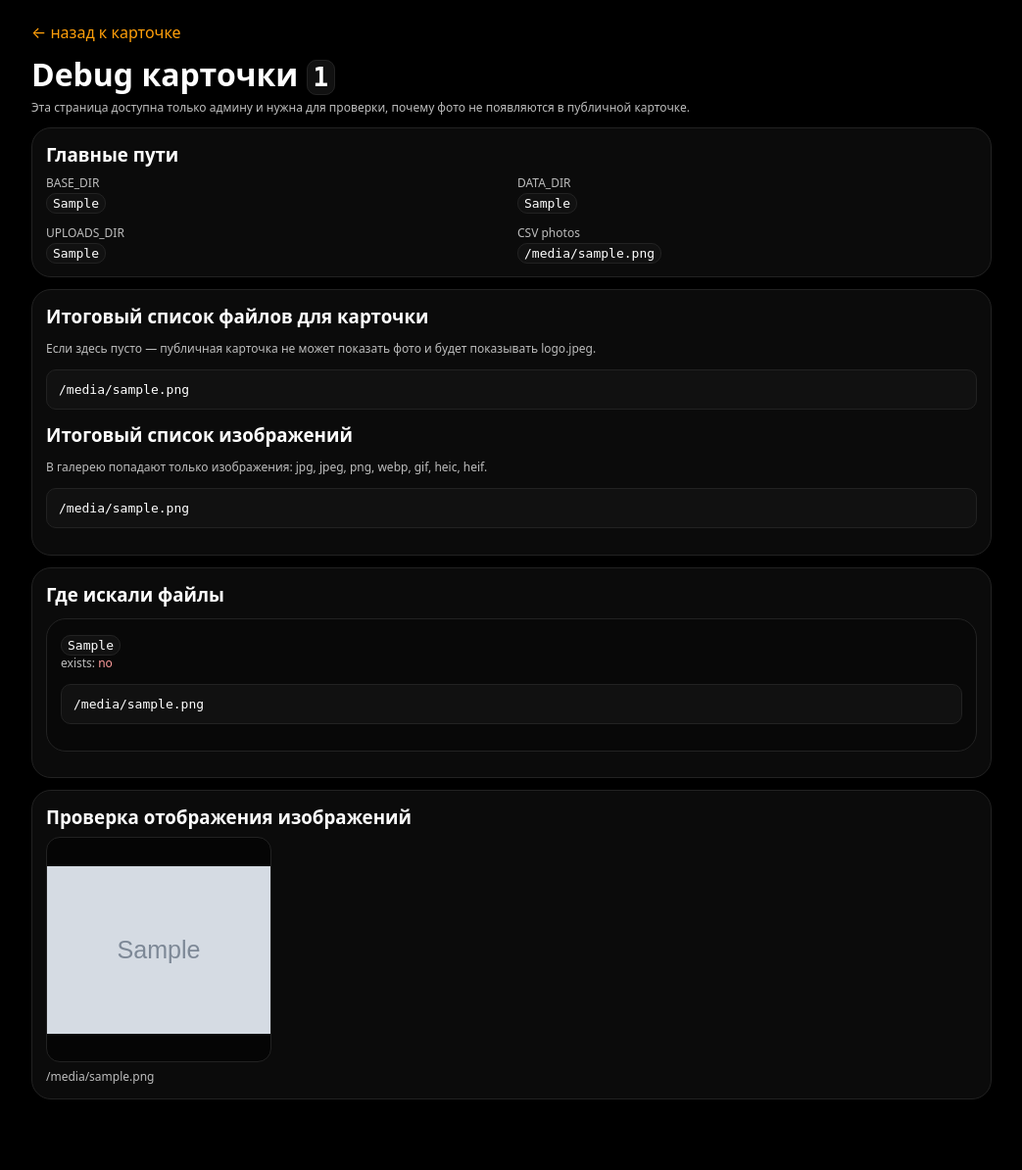
After one commit to DIF-dk2024/nr-agent, a Flask app: template templates/admin/debug.html in a window 1280 px wide. The commit adds this page. Shown: the whole page at 98% size, without its empty margins (118-1161 px from the left). Run offline with Flask 3, Linux system fonts and the light colour scheme; the template is opened without the code that fills it: most values are stand-ins (such as "Sample title", 1, 10 or a date in 2020); grey boxes marked "Sample" are stand-in pictures.

Commit message:
Add files via upload

```diff
--- a/app.py
+++ b/app.py
@@ -288,11 +288,72 @@ def _find_row(rows: list[dict], sid: str) -> Optional[dict]:
     return None
 
 
+def _upload_roots() -> list[Path]:
+    """Possible upload roots.
+
+    Render deployments often evolve: older versions may have saved files into
+    the repository-local ./uploads folder, while production versions with a
+    persistent disk usually save them into /var/data/uploads. To avoid showing
+    the NR logo when files do exist, public cards and admin previews search all
+    plausible upload roots, but new uploads are still saved to UPLOADS_DIR.
+    """
+    candidates = [
+        UPLOADS_DIR,
+        BASE_DIR / "uploads",
+        DATA_DIR.parent / "uploads",
+        DATA_DIR / "uploads",
+        Path("/var/data/uploads"),
+    ]
+
+    roots: list[Path] = []
+    seen: set[str] = set()
+    for c in candidates:
+        try:
+            r = c.resolve()
+        except Exception:
+            continue
+        key = str(r)
+        if key in seen:
+            continue
+        roots.append(r)
+        seen.add(key)
+    return roots
+
+
 def _list_photos(sid: str) -> list[str]:
-    d = UPLOADS_DIR / sid
-    if not d.exists() or not d.is_dir():
-        return []
-    return sorted([p.name for p in d.iterdir() if p.is_file()])
+    """List files for a card from all known upload roots, CSV-safe filenames only."""
+    names: list[str] = []
+    seen: set[str] = set()
+    for root in _upload_roots():
+        d = root / sid
+        if not d.exists() or not d.is_dir():
+            continue
+        for p in sorted(d.iterdir(), key=lambda x: x.name.lower()):
+            if not p.is_file():
+                continue
+            clean = Path(p.name).name
+            if not clean or clean in seen:
+                continue
+            names.append(clean)
+            seen.add(clean)
+    return names
+
+
+def _find_upload_file(sid: str, filename: str) -> Optional[Path]:
+    """Find an uploaded file for serving, searching all known upload roots safely."""
+    clean = Path(filename).name
+    if not clean:
+        return None
+    for root in _upload_roots():
+        base = (root / sid).resolve()
+        p = (base / clean).resolve()
+        try:
+            p.relative_to(base)
+        except ValueError:
+            continue
+        if p.exists() and p.is_file():
+            return p
+    return None
 
 
 def _photos_from_csv_or_disk(sid: str, photos_raw: str) -> list[str]:
@@ -489,7 +550,12 @@ def uploads(sid: str, filename: str):
                 unlocked = set(session.get("unlocked_cards", []) or [])
                 if sid not in unlocked:
                     abort(403)
-    return send_from_directory(UPLOADS_DIR / sid, filename)
+
+    found = _find_upload_file(sid, filename)
+    if not found:
+        abort(404)
+    # inline=True: пользователь видит фото в карточке/браузере; отдельного скачивания мы не предлагаем.
+    return send_file(found, as_attachment=False)
 
 
 @app.get("/health")
@@ -765,6 +831,43 @@ def admin_comment_delete(cid: str):
     return redirect("/admin")
 
 
+@app.get("/admin/debug/<sid>")
+@admin_required
+def admin_debug_card(sid: str):
+    rows = _read_all_rows()
+    r = _find_row(rows, sid)
+    if not r:
+        abort(404)
+
+    photos_raw = (r.get("photos") or "").strip()
+    photos_from_csv = [p.strip() for p in photos_raw.split(";") if p.strip()]
+    root_info = []
+    for root in _upload_roots():
+        d = root / sid
+        files = []
+        if d.exists() and d.is_dir():
+            files = sorted([p.name for p in d.iterdir() if p.is_file()])
+        root_info.append({
+            "root": str(root),
+            "card_dir": str(d),
+            "exists": d.exists(),
+            "files": files,
+        })
+
+    return render_template(
+        "admin/debug.html",
+        sid=sid,
+        row=r,
+        photos_from_csv=photos_from_csv,
+        photos_final=_photos_from_csv_or_disk(sid, photos_raw),
+        image_photos=_image_photos(_photos_from_csv_or_disk(sid, photos_raw)),
+        root_info=root_info,
+        uploads_dir=str(UPLOADS_DIR),
+        data_dir=str(DATA_DIR),
+        base_dir=str(BASE_DIR),
+    )
+
+
 @app.get("/admin/comments_csv")
 @admin_required
 def admin_comments_csv_download():
--- /dev/null
+++ b/templates/admin/debug.html
@@ -0,0 +1,79 @@
+<!doctype html>
+<html lang="ru">
+<head>
+  <meta charset="utf-8" />
+  <meta name="viewport" content="width=device-width,initial-scale=1" />
+  <link rel="icon" type="image/jpeg" href="{{ url_for('static', filename='logo.jpeg') }}">
+  <title>Debug {{ sid }} — NR KITAP</title>
+  <style>
+    :root{--bg:#000;--card:#0b0b0b;--card2:#111;--text:#fff;--muted:#bdbdbd;--border:#222;--accent:#FF9F0A;}
+    body{margin:0;background:var(--bg);color:var(--text);font-family:system-ui,-apple-system,Segoe UI,Roboto,Helvetica,Arial,sans-serif;}
+    .wrap{max-width:980px;margin:0 auto;padding:22px 14px 60px;}
+    a{color:var(--accent);text-decoration:none}
+    .card{background:var(--card);border:1px solid var(--border);border-radius:20px;padding:14px;margin:12px 0;}
+    .muted{color:var(--muted);font-size:12px;}
+    code,pre{background:#111;border:1px solid #222;border-radius:10px;color:#fff;}
+    code{padding:2px 6px;}
+    pre{padding:12px;overflow:auto;white-space:pre-wrap;word-break:break-word;}
+    .ok{color:#9dffb0}.bad{color:#ff9d9d}
+    .grid{display:grid;grid-template-columns:repeat(2,minmax(0,1fr));gap:12px;}
+    @media(max-width:720px){.grid{grid-template-columns:1fr;}}
+    .thumbs{display:grid;grid-template-columns:repeat(4,minmax(0,1fr));gap:10px;}
+    @media(max-width:720px){.thumbs{grid-template-columns:repeat(2,minmax(0,1fr));}}
+    .thumb{border:1px solid var(--border);border-radius:14px;overflow:hidden;background:#050505;aspect-ratio:1/1;display:flex;align-items:center;justify-content:center;}
+    .thumb img{max-width:100%;max-height:100%;object-fit:contain;display:block;}
+  </style>
+</head>
+<body>
+  <div class="wrap">
+    <a href="/admin/edit/{{ sid }}">← назад к карточке</a>
+    <h1 style="margin:10px 0 4px;">Debug карточки <code>{{ sid }}</code></h1>
+    <div class="muted">Эта страница доступна только админу и нужна для проверки, почему фото не появляются в публичной карточке.</div>
+
+    <div class="card">
+      <h3 style="margin:0 0 8px;">Главные пути</h3>
+      <div class="grid">
+        <div><div class="muted">BASE_DIR</div><code>{{ base_dir }}</code></div>
+        <div><div class="muted">DATA_DIR</div><code>{{ data_dir }}</code></div>
+        <div><div class="muted">UPLOADS_DIR</div><code>{{ uploads_dir }}</code></div>
+        <div><div class="muted">CSV photos</div><code>{{ photos_from_csv|join('; ') if photos_from_csv else 'пусто' }}</code></div>
+      </div>
+    </div>
+
+    <div class="card">
+      <h3 style="margin:0 0 8px;">Итоговый список файлов для карточки</h3>
+      <p class="muted">Если здесь пусто — публичная карточка не может показать фото и будет показывать logo.jpeg.</p>
+      <pre>{{ photos_final|join('\n') if photos_final else 'Файлов не найдено' }}</pre>
+
+      <h3 style="margin:12px 0 8px;">Итоговый список изображений</h3>
+      <p class="muted">В галерею попадают только изображения: jpg, jpeg, png, webp, gif, heic, heif.</p>
+      <pre>{{ image_photos|join('\n') if image_photos else 'Изображений не найдено' }}</pre>
+    </div>
+
+    <div class="card">
+      <h3 style="margin:0 0 8px;">Где искали файлы</h3>
+      {% for item in root_info %}
+        <div class="card" style="background:#080808;">
+          <div><code>{{ item.card_dir }}</code></div>
+          <div class="muted">exists: {% if item.exists %}<span class="ok">yes</span>{% else %}<span class="bad">no</span>{% endif %}</div>
+          <pre>{{ item.files|join('\n') if item.files else 'файлов нет' }}</pre>
+        </div>
+      {% endfor %}
+    </div>
+
+    {% if image_photos and image_photos|length %}
+      <div class="card">
+        <h3 style="margin:0 0 8px;">Проверка отображения изображений</h3>
+        <div class="thumbs">
+          {% for p in image_photos %}
+            <div>
+              <div class="thumb"><img src="/uploads/{{ sid }}/{{ p }}" alt="{{ p }}"></div>
+              <div class="muted" style="margin-top:6px;word-break:break-word;">{{ p }}</div>
+            </div>
+          {% endfor %}
+        </div>
+      </div>
+    {% endif %}
+  </div>
+</body>
+</html>
--- a/templates/admin/edit.html
+++ b/templates/admin/edit.html
@@ -48,6 +48,7 @@
         <div style="color:var(--muted);font-size:12px;">ID: <code>{{ sid }}</code></div>
       </div>
       <div style="display:flex;gap:8px;flex-wrap:wrap;">
+        <a class="btn" href="/admin/debug/{{ sid }}">Проверить фото</a>
         <a class="btn" href="/uploads/{{ sid }}/{{ first_photo }}" target="_blank" rel="noreferrer" {% if not first_photo %}style="display:none"{% endif %}>Открыть файл</a>
         <form method="post" action="/admin/delete/{{ sid }}" onsubmit="return confirm('Удалить {{ sid }} и все файлы?')">
           <button class="btn danger" type="submit">Удалить</button>
```
